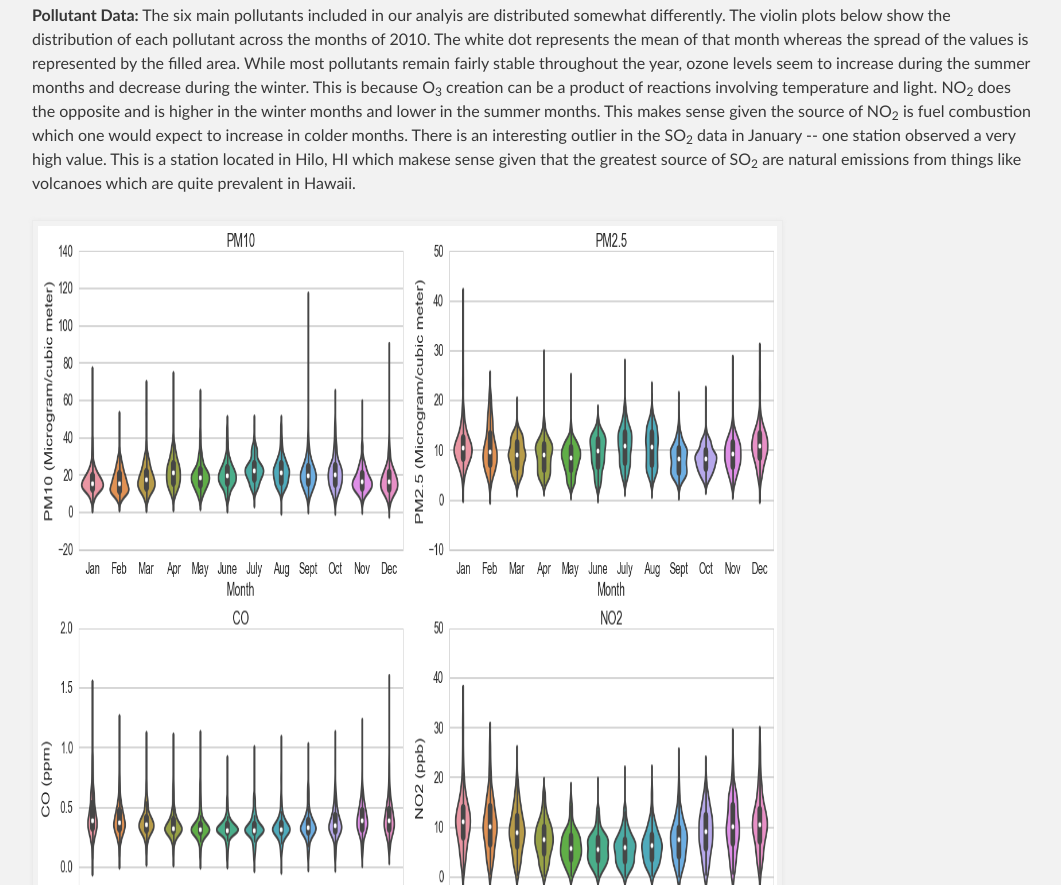
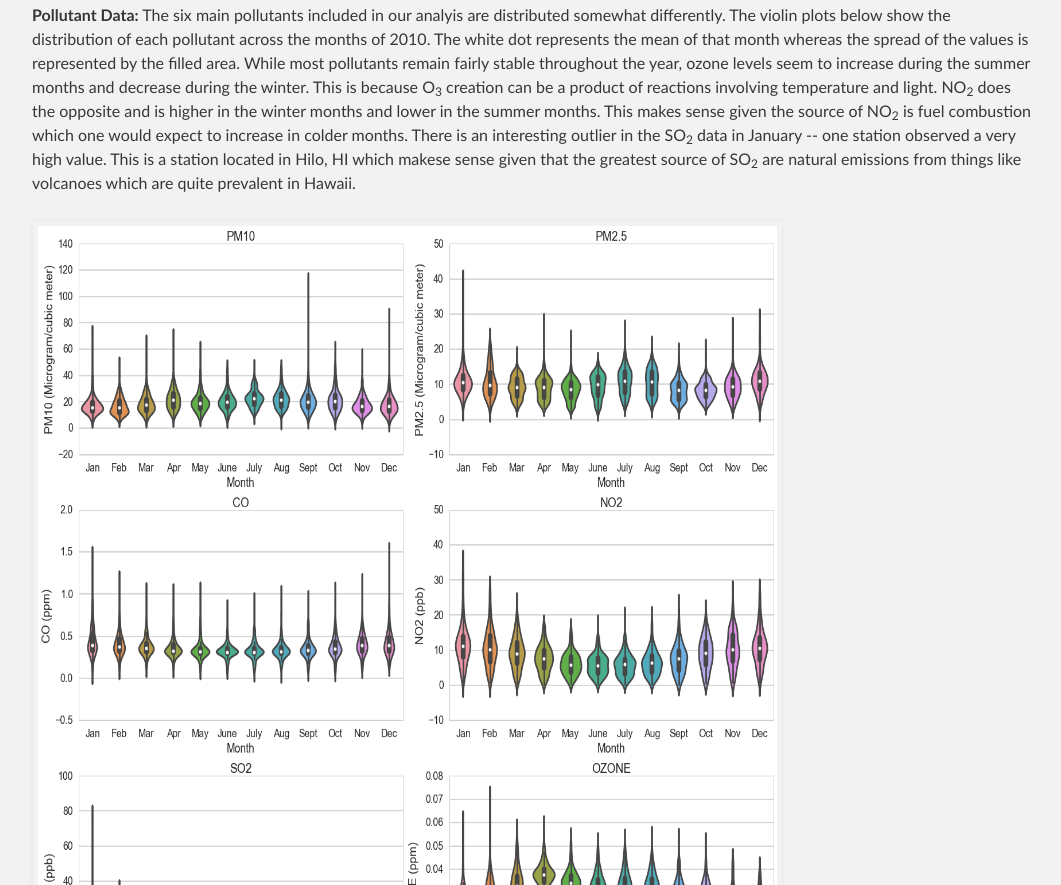
Before and after one commit to cs109AirPollution/mchaffin17.github.io, a plain HTML site: page index.html in a window 1280 px wide. Shown: the part 1115-2000 px from the top of the page, without its empty margins (108-1169 px from the left). Drawn offline with Linux system fonts and the light colour scheme.

Commit message:
Update index.html

```diff
--- a/index.html
+++ b/index.html
@@ -63,7 +63,7 @@
 <a id="exploratory-data-analysis" class="anchor" href="#exploratory-data-analysis" aria-hidden="true"><span class="octicon octicon-link"></span></a>Exploratory Data Analysis</h3>
 
 <p><b>Pollutant Data:</b> The six main pollutants included in our analyis are distributed somewhat differently. The violin plots below show the distribution of each pollutant across the months of 2010. The white dot represents the mean of that month whereas the spread of the values is represented by the filled area. While most pollutants remain fairly stable throughout the year, ozone levels seem to increase during the summer months and decrease during the winter. This is because O<sub>3</sub> creation can be a product of reactions involving temperature and light. NO<sub>2</sub> does the opposite and is higher in the winter months and lower in the summer months. This makes sense given the source of NO<sub>2</sub> is fuel combustion which one would expect to increase in colder months. There is an interesting outlier in the SO<sub>2</sub> data in January -- one station observed a very high value. This is a station located in Hilo, HI which makese sense given that the greatest source of SO<sub>2</sub> are natural emissions from things like volcanoes which are quite prevalent in Hawaii.</p>
-  <img src="PollutantDist.png" alt="PollutantDist" style="width:1288px;height:1134px;">
+  <img src="PollutantDist.png" alt="PollutantDist" style="width:1600px;height:800px;">
 
 <p><b>Transit Data:</b></p> Visualization
 <iframe src="https://public.tableau.com/profile/publish/PublicTransit/Sheet1#!/publish-confirm
```
